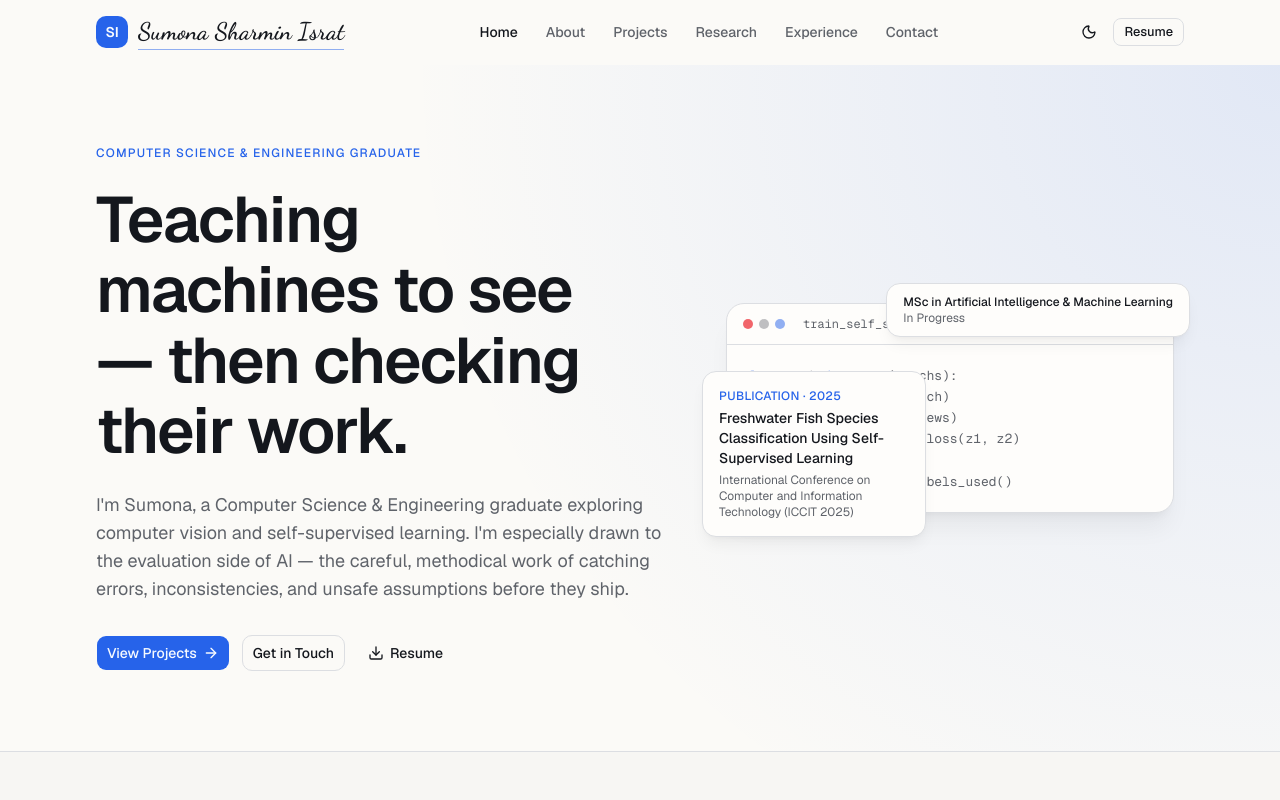
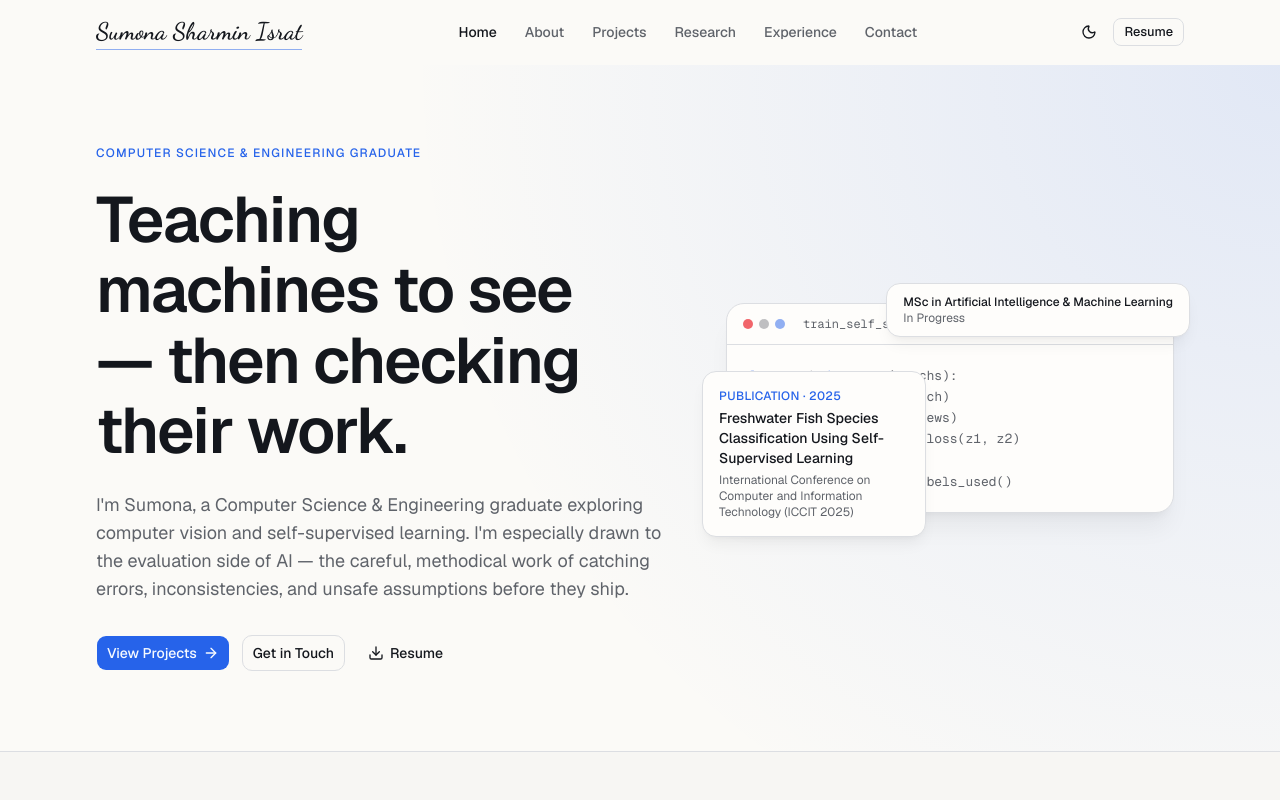
Before and after one commit to sumona-israt/sumona-israt_portfolio, a Next.js app: page / in a window 1280 px wide. Shown: the top 800 px of the page. Built offline with nearby package versions, Linux system fonts and the light colour scheme.

Commit message:
feat: update Navbar component by simplifying logo display and removing gap styling

```diff
--- a/components/layout/Navbar.tsx
+++ b/components/layout/Navbar.tsx
@@ -34,11 +34,8 @@ export function Navbar() {
       )}
     >
       <div className="mx-auto flex h-16 max-w-6xl items-center justify-between px-4 sm:px-6 lg:px-8">
-        <Link href="/" className="flex items-center gap-2.5">
-          <span className="flex size-8 items-center justify-center rounded-lg bg-primary text-sm font-semibold tracking-tight text-primary-foreground">
-            {siteConfig.initials}
-          </span>
-          <SignatureName name={siteConfig.name} className="hidden text-2xl text-foreground sm:inline-flex" />
+        <Link href="/" className="flex items-center">
+          <SignatureName name={siteConfig.name} className="text-xl text-foreground sm:text-2xl" />
         </Link>
 
         <nav aria-label="Main" className="hidden items-center gap-1 md:flex">
```
